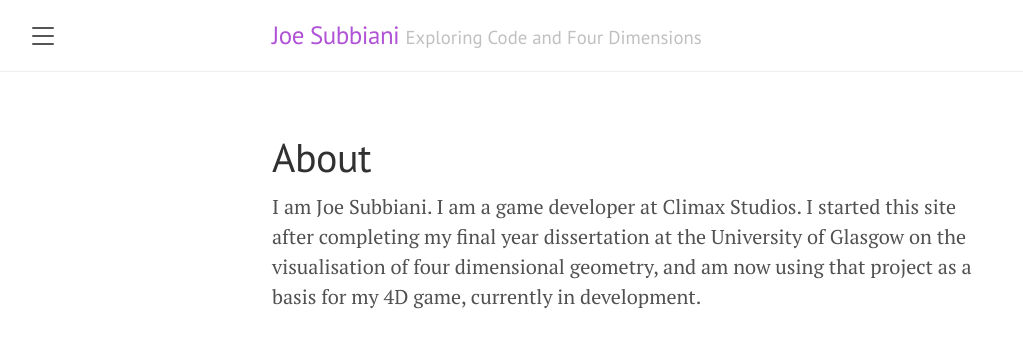
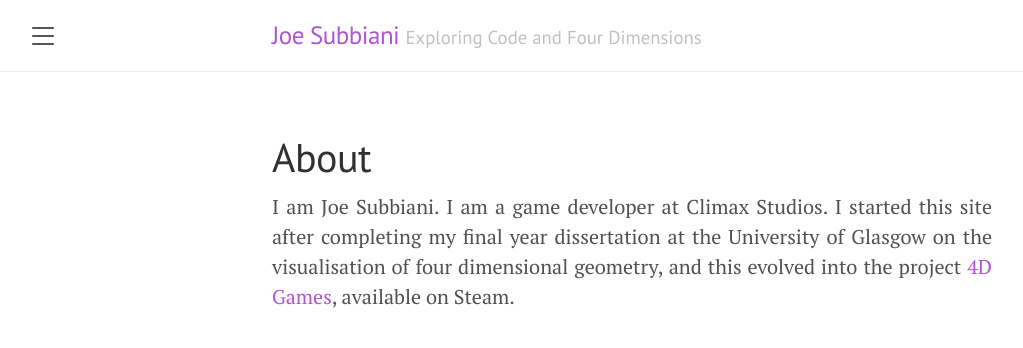
Before and after one commit to JoeSubbi/joesubbi.github.io, a Jekyll site: the page built from about.md, in a window 1280 px wide. Shown: the top 348 px of the page, without its empty margins (8-1031 px from the left). Built offline with Jekyll 4.4.1, drawn with Linux system fonts in a browser that asks for light colours; nearby versions of some CDN libraries.

Commit message:
Update about page
Signed-off-by: JoeSubbi <joe.subbiani@gmail.com>

```diff
--- a/about.md
+++ b/about.md
@@ -6,5 +6,7 @@ description: Lasted Updated 18/11/2022
 
 # About
 
+<p style="text-align: justify">
 I am Joe Subbiani. I am a game developer at Climax Studios.
-I started this site after completing my final year dissertation at the University of Glasgow on the visualisation of four dimensional geometry, and am now using that project as a basis for my 4D game, currently in development.
+I started this site after completing my final year dissertation at the University of Glasgow on the visualisation of four dimensional geometry, and this evolved into the project <a href="https://store.steampowered.com/app/2264190/4D_Games/">4D Games</a>, available on Steam.
+</p>
```
